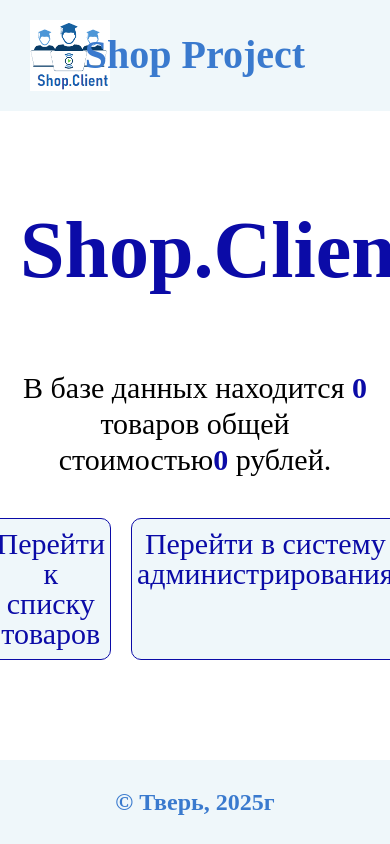
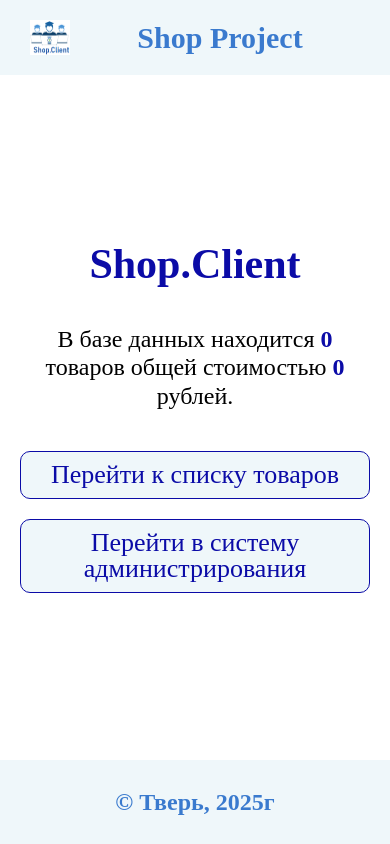
Before and after one commit to LiliiaGalkina/Shop.Project, a React (Vite) app in the folder Shop.Client/: page / in a window 390 px wide. Built offline with nearby package versions, Linux system fonts and the light colour scheme; no server answers.

Commit message:
готово

```diff
--- a/Shop.Client/src/components/Content/Content.tsx
+++ b/Shop.Client/src/components/Content/Content.tsx
@@ -21,18 +21,18 @@ export default function Content() {
 
   async function getProducts() {
     try {
-      setIsLoader(true);
       const dataProduct = await axios.get(URL).then((res) => res.data);
       setProducts(dataProduct);
-      setIsLoader(false);
-	} catch (error) {
-		setIsError(true);
+    } catch (error) {
+      setIsError(true);
       console.log(error);
     }
   }
 
   useEffect(() => {
+    setIsLoader(true);
     getProducts();
+    setIsLoader(false);
   }, []);
 
   return (
@@ -41,9 +41,15 @@ export default function Content() {
         <Route path={"/"} element={<Home products={products} />} />
         <Route
           path={"/product-list"}
-          element={<ProductList products={products} isLoader={isLoader} isError={isError} />}
+          element={
+            <ProductList
+              products={products}
+              isLoader={isLoader}
+              isError={isError}
+            />
+          }
         />
-        <Route path={"/:id"} element={<Product />} />
+        <Route path={"/:id"} element={<Product/>} />
       </Routes>
     </BrowserRouter>
   );
--- a/Shop.Client/src/components/Header/header.module.scss
+++ b/Shop.Client/src/components/Header/header.module.scss
@@ -1,6 +1,7 @@
 .header {
   padding: 2rem 1.5rem;
   background-color: #eff7fa;
+}
 
 .items {
   display: flex;
@@ -18,11 +19,29 @@
 }
 
 .title {
-	margin-left: -9rem;
   width: 100%;
   font-size: 4rem;
   font-weight: 600;
   color: #3a7ace;
   text-align: center;
 }
+
+@media (max-width: 600px) {
+  .logo {
+    max-width: 6rem;
   }
+
+  .title {
+    font-size: 3.4rem;
+  }
+}
+
+@media (max-width: 480px) {
+  .logo {
+    max-width: 4rem;
+  }
+
+  .title {
+    font-size: 3rem;
+  }
+}
--- a/Shop.Client/src/components/Home/Home.tsx
+++ b/Shop.Client/src/components/Home/Home.tsx
@@ -13,8 +13,7 @@ const Home: FunctionComponent<ComponentProps> = ({ products }) => {
       <div className={style.items}>
         <h1 className={style.title}>Shop.Client</h1>
         <p className={style.text}>
-          В базе данных находится <span>{count}</span> товаров общей стоимостью
-          <span>{sumPrice}</span> рублей.
+          В базе данных находится <span>{count}</span> товаров общей стоимостью <span>{sumPrice}</span> рублей.
         </p>
         <div className={style.buttons}>
           <Link to="/product-list" className={style.button}>
--- a/Shop.Client/src/components/Home/home.module.scss
+++ b/Shop.Client/src/components/Home/home.module.scss
@@ -32,6 +32,7 @@
 .buttons {
   width: 100%;
   display: flex;
+  gap: 2rem;
   justify-content: center;
 }
 
@@ -49,8 +50,30 @@
 		background-color: #0b0ba7;
 		color: #eff7fa;
 	}
+}
 
-	&:first-child {
-		margin-right: 2rem;
+@media (max-width: 768px) {
+	.title {
+		margin-bottom: 6rem;
+		font-size: 6rem;
+	}
+
+	.text {
+		font-size: 2.4rem;
+	}
+
+	.buttons {
+		flex-direction: column;
 	}
 }
+
+@media (max-width: 480px) {
+	.title {
+		margin-bottom: 4rem;
+		font-size: 4.2rem;
+	}
+
+	.button {
+		font-size: 2.6rem;
+	}
+}
--- a/Shop.Client/src/components/Product/product.module.scss
+++ b/Shop.Client/src/components/Product/product.module.scss
@@ -3,6 +3,7 @@ main {
 }
 
 .items {
+  margin-bottom: 3rem;
   display: flex;
   flex-direction: column;
   align-items: center;
@@ -26,8 +27,9 @@ main {
 
 .images {
   display: flex;
+  flex-wrap: wrap;
   gap: 2rem;
-	justify-content: space-between;
+  justify-content: center;
   align-items: center;
 }
 
@@ -46,7 +48,7 @@ main {
 }
 
 .price {
-	margin-bottom: 4rem;
+  margin-bottom: 5rem;
   font-size: 3.6rem;
   span {
     font-weight: 700;
@@ -84,7 +86,7 @@ main {
 }
 
 .similars {
-	margin-bottom: 4rem;
+  margin-bottom: 5rem;
   display: flex;
   flex-direction: column;
   gap: 2rem;
@@ -94,7 +96,7 @@ main {
 .similar {
   display: flex;
   align-items: center;
-	color:#000000;
+  color: #000000;
   font-size: 2.8rem;
   line-height: 110%;
   cursor: pointer;
@@ -115,10 +117,30 @@ main {
   border-radius: 1rem;
   background-color: #eff7fa;
   font-size: 2.4rem;
-	color:#0b0ba7;
+  color: #0b0ba7;
   transition: all 1s ease;
 
   &:hover {
     box-shadow: 0 0 1rem #0b0ba7;
   }
 }
+
+@media (max-width: 768px) {
+	.description {
+		font-size: 2.6rem;
+	}
+}
+
+@media (max-width: 480px) {
+	.price {
+		font-size: 3rem;
+	}
+
+	.subtitle {
+		font-size: 3rem;
+	}
+
+	.similar {
+		font-size: 2.6rem;
+	}
+}
--- a/Shop.Client/src/components/ProductList/ProductList.tsx
+++ b/Shop.Client/src/components/ProductList/ProductList.tsx
@@ -4,16 +4,19 @@ import style from "./productlist.module.scss";
 import placheholder from "../product-placeholder.png";
 import { Link } from "react-router-dom";
 
-const ProductList: FunctionComponent<ComponentProps> = ({ products, isLoader, isError}) => {
+const ProductList: FunctionComponent<ComponentProps> = ({
+  products,
+  isLoader,
+  isError,
+}) => {
   const [name, setName] = useState("");
   const [minPrice, setMinPrice] = useState("");
   const [maxPrice, setMaxPrice] = useState("");
   const [productList, setProductList] = useState(products);
 
-
   let productItems = productList;
 
-	const makeFiltered = () =>{
+  const makeFiltered = () => {
     if (name) {
       if (minPrice && maxPrice) {
         productItems = products.filter(
@@ -35,36 +38,32 @@ const ProductList: FunctionComponent<ComponentProps> = ({ products, isLoader, is
             item.price < +maxPrice
         );
       } else if (!minPrice && !maxPrice) {
-				productItems = products.filter(
-          		(item) => item.title.toLowerCase().includes(name.toLowerCase()))
+        productItems = products.filter((item) =>
+          item.title.toLowerCase().includes(name.toLowerCase())
+        );
       }
     } else {
       if (minPrice && maxPrice) {
         productItems = products.filter(
-          (item) =>
-            item.price > +minPrice &&
-            item.price < +maxPrice)
+          (item) => item.price > +minPrice && item.price < +maxPrice
+        );
       } else if (minPrice && !maxPrice) {
-				productItems = products.filter(
-          (item) => item.price > +minPrice )
+        productItems = products.filter((item) => item.price > +minPrice);
       } else if (!minPrice && maxPrice) {
-				productItems = products.filter(
-          (item) => item.price < +maxPrice
-        )
+        productItems = products.filter((item) => item.price < +maxPrice);
       } else {
         productItems = products;
       }
     }
     setProductList(productItems);
-	}
+  };
 
   const clearFilter = () => {
     setName("");
     setMinPrice("");
     setMaxPrice("");
-		setProductList(products)
-
-	}
+    setProductList(products);
+  };
 
   const productsCard = productList.map((item) => (
     <Link key={item.id} className={style.item} to={`/${item.id}`}>
@@ -74,9 +73,7 @@ const ProductList: FunctionComponent<ComponentProps> = ({ products, isLoader, is
           alt="фото товара"
         />
       </div>
-      <h3 className={style.itemtitle}>
-        {item.title}
-      </h3>
+      <h3 className={style.itemtitle}>{item.title}</h3>
       <p className={style.price}>
         <span>{item.price}</span> руб.
       </p>
@@ -106,6 +103,7 @@ const ProductList: FunctionComponent<ComponentProps> = ({ products, isLoader, is
             <div className={style.filter}>
               <p className={style.filtertitile}>Цена</p>
               <div className={style.doubleinputs}>
+                <div className={style.doubleinput}>
                   <p className={style.doublefiltertext}>от</p>
                   <input
                     type="text"
@@ -114,6 +112,8 @@ const ProductList: FunctionComponent<ComponentProps> = ({ products, isLoader, is
                     value={minPrice}
                     onChange={(e) => setMinPrice(e.target.value)}
                   />
+                </div>
+                <div className={style.doubleinput}>
                   <p className={style.doublefiltertext}>до</p>
                   <input
                     type="text"
@@ -122,6 +122,7 @@ const ProductList: FunctionComponent<ComponentProps> = ({ products, isLoader, is
                     value={maxPrice}
                     onChange={(e) => setMaxPrice(e.target.value)}
                   />
+                </div>
               </div>
             </div>
           </div>
@@ -135,9 +136,11 @@ const ProductList: FunctionComponent<ComponentProps> = ({ products, isLoader, is
           </div>
         </section>
         <div className={style.loader}>{isLoader && "Загрузка данных..."}</div>
-			  <div className={style.error}>{isError && "Ошибка загрузки данных. Вернитесь на главную страницу."} </div>
+        <div className={style.error}>
+          {isError && "Ошибка загрузки данных. Вернитесь на главную страницу."}{" "}
+        </div>
         {!isLoader && !isError && (
-          <section>
+          <section className={style.products}>
             <h2 className={style.title}>
               Список товаров (<span>{productList.length}</span>)
             </h2>
@@ -148,6 +151,9 @@ const ProductList: FunctionComponent<ComponentProps> = ({ products, isLoader, is
             <div className={style.items}>{productsCard}</div>
           </section>
         )}
+        <Link to={"/"} className={style.button}>
+          Вернуться главную страницу
+        </Link>
       </div>
     </main>
   );
--- a/Shop.Client/src/components/ProductList/productlist.module.scss
+++ b/Shop.Client/src/components/ProductList/productlist.module.scss
@@ -43,6 +43,12 @@
   display: flex;
   align-items: center;
   gap: 1rem;
+}
+
+.doubleinput {
+  display: flex;
+  align-items: center;
+  gap: 1rem;
 
   .filterinput {
     max-width: 20rem;
@@ -61,7 +67,7 @@ gap: 1rem;
   border-radius: 1rem;
   background-color: #eff7fa;
   font-size: 2.4rem;
-	color:#0b0ba7;
+  color: #0b0ba7;
   transition: all 1s ease;
 
   &:hover {
@@ -81,6 +87,11 @@ gap: 1rem;
   color: #991f1f;
   text-align: center;
 }
+
+.products {
+  margin-bottom: 3rem;
+}
+
 
 .items {
   display: grid;
@@ -135,3 +146,36 @@ gap: 1rem;
     font-weight: 600;
   }
 }
+
+@media (max-width: 860px) {
+  .filters {
+    flex-direction: column;
+    align-items: center;
+  }
+}
+
+@media (max-width: 530px) {
+  .title {
+    margin-bottom: 5rem;
+    font-size: 4rem;
+  }
+
+  .doubleinputs {
+    flex-direction: column;
+  }
+}
+
+@media (max-width: 400px) {
+  .title {
+    margin-bottom: 4rem;
+    font-size: 3.2rem;
+  }
+
+  .filterblock {
+    margin-bottom: 8rem;
+  }
+
+  .button {
+    font-size: 2.2rem;
+  }
+}
```
Also changed, not shown: Shop.Client/src/components/Product/Product.tsx (+30 -18 lines). Lines whose indentation alone changed are shown as unchanged.
